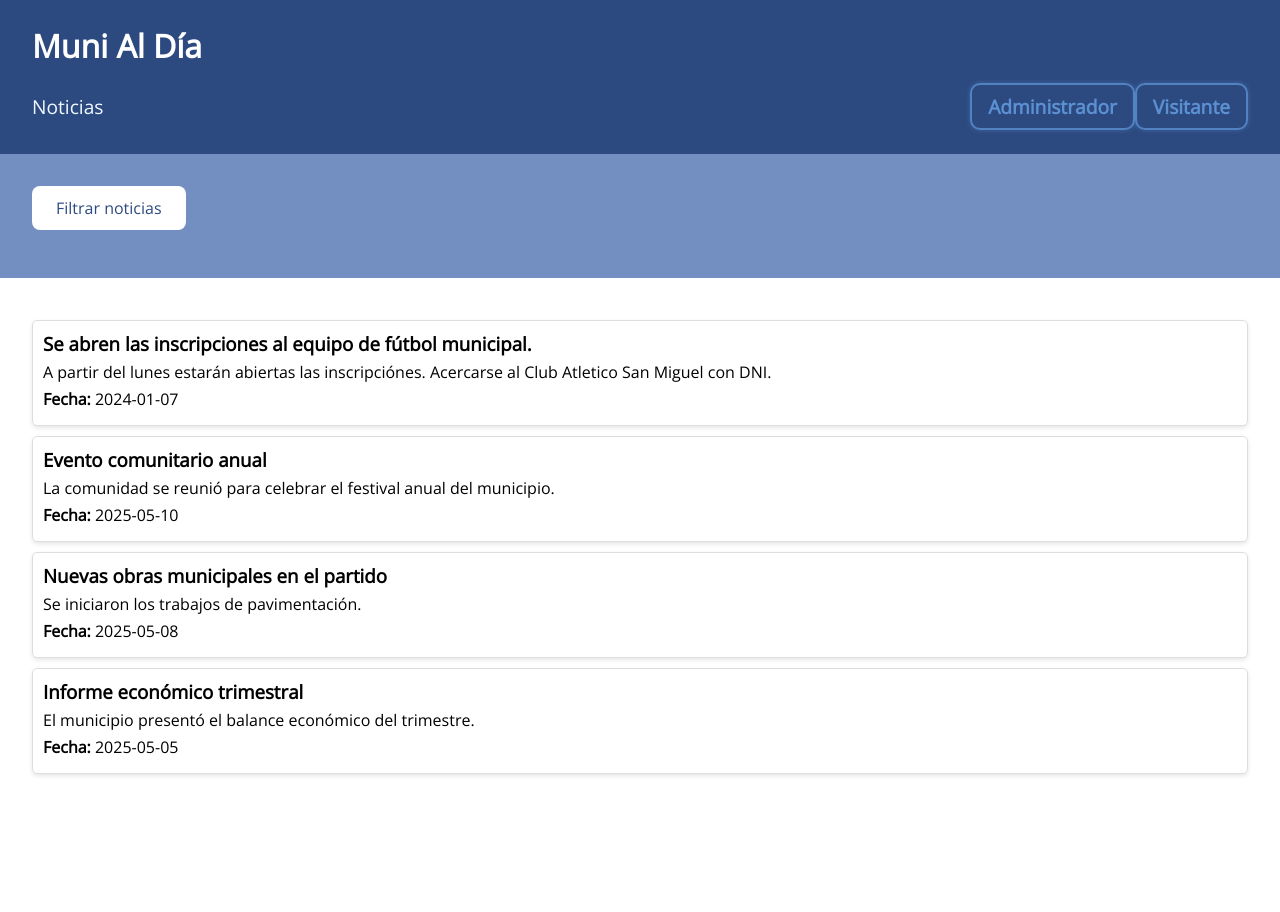
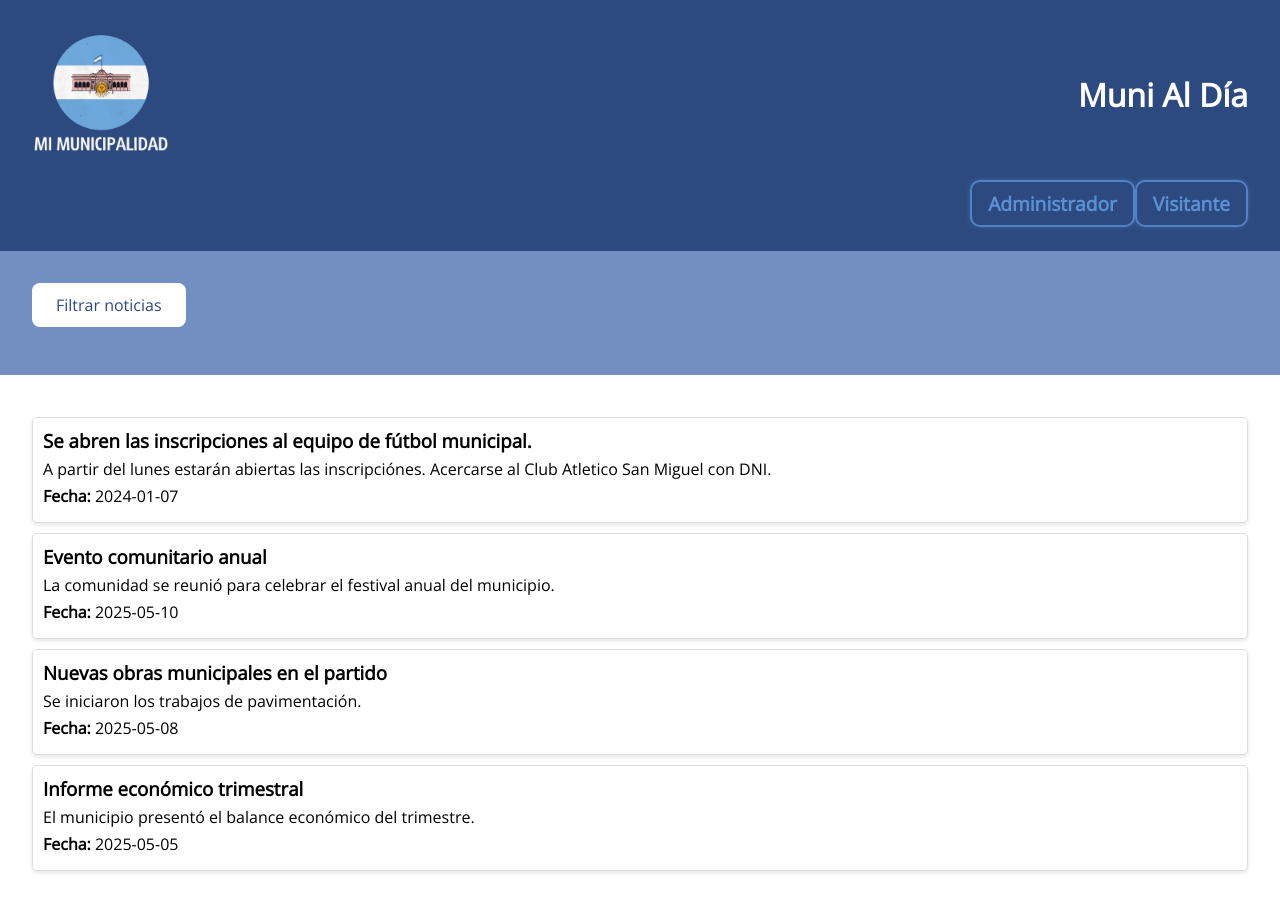
Before and after one commit to GiulianaZorzoli/Sitio-web-noticias, a plain HTML site: page index.html in a window 1280 px wide. Before the commit the page ends 816 px from the top, so only its background shows below. Drawn offline with nearby package versions, Linux system fonts and the light colour scheme.

Commit message:
Agrego imagen header

```diff
--- a/index.html
+++ b/index.html
@@ -13,22 +13,26 @@
 </head>
 
 <body>
+
   <nav>
-    <h1>Muni Al Día</h1>
+    <div>
+      <a href=""><img src="Imagenes/municipalidad_logo.png" alt="Logo" class="logo" /></a>
+      <h1>Muni Al Día</h1>
+    </div>
 
     <div id="menuNoticias">
       <div>
-        <a href="">Noticias</a>
         <button id="btnAñadirNoticia" style="display: none;">Añadir Noticia</button>
       </div>
+
 
       <div id="btnRoles">
         <button class="boton_rol" id="btnAdmin">Administrador</button>
         <button class="boton_rol" id="btnVisitante">Visitante</button>
       </div>
-
     </div>
   </nav>
+
   <main id="noticias">
     <div class="seccion_filtros">
       <button id="toggleFiltros" class="toggle-btn">Filtrar noticias</button>
@@ -116,6 +120,7 @@
   </main>
   <footer></footer>
 </body>
+
 <script src="servicios/geolocalizacion.js"></script>
 <script src="servicios/filtro.js"></script>
 <script src="servicios/gestionNoticia.js"></script>
--- a/style.css
+++ b/style.css
@@ -11,6 +11,14 @@ body {
   flex-direction: column;
   height: 100vh;
 }
+
+.logo {
+  height: 140px;
+  width:  140px;
+  vertical-align: middle;
+
+}
+
 
 .btnRoles {
   display: flex;
@@ -60,10 +68,7 @@ nav div button:hover {
   background-color: rgba(255, 255, 255, 0.2);
 }
 
-#btnAñadirNoticia{
-  margin-left: 2rem;
-  padding: .2rem .6rem;
-}
+
 
 .boton_rol {
   background: transparent;
```
Also changed, not shown: Imagenes/municipalidad_logo.png (added).
